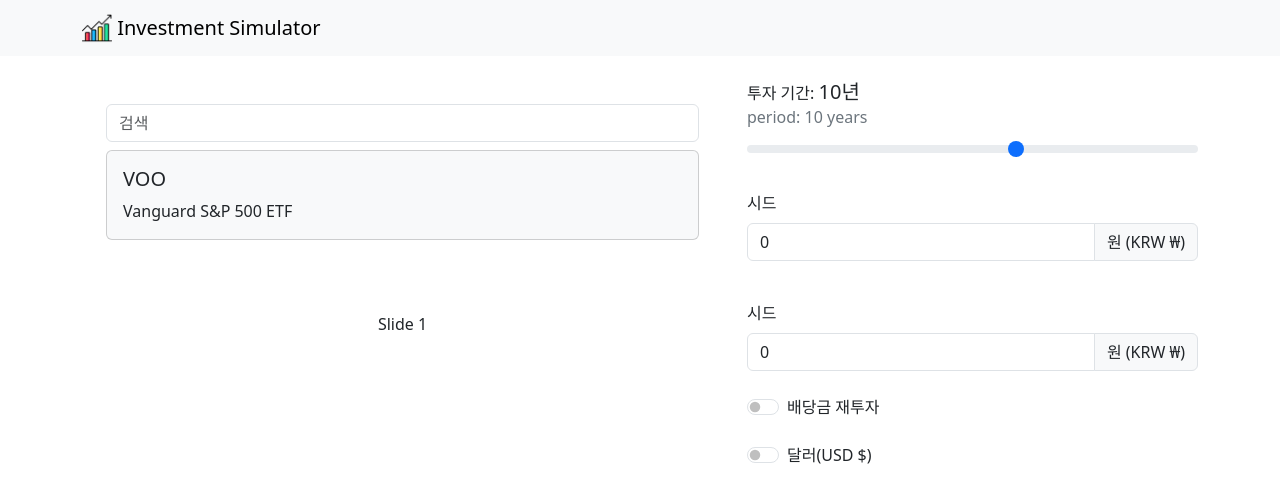
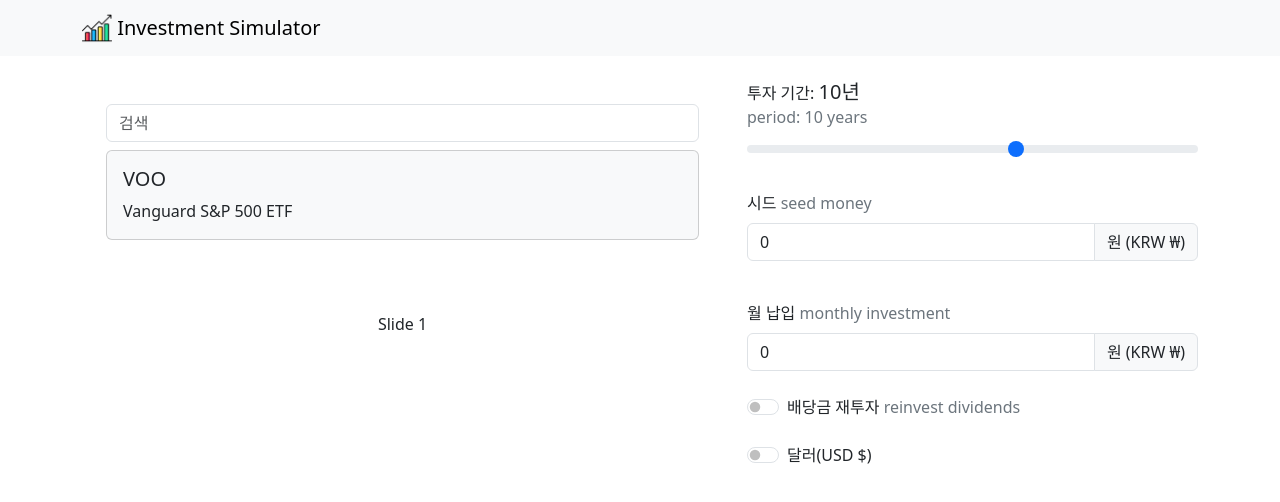
Before and after one commit to seungtoctoc/investment-simulator-client, a React (Vite) app: page / in a window 1280 px wide. Shown: the top 502 px of the page. Built offline with nearby package versions, Linux system fonts and the light colour scheme.

Commit message:
refactor: seperate checkform component

```diff
--- a/src/components/SimulationTab.jsx
+++ b/src/components/SimulationTab.jsx
@@ -8,7 +8,7 @@ export default function SimulationTab() {
   const [period, setPeriod] = useState(10);
   const [seed, setSeed] = useState(0);
   const [monthly, setMonthly] = useState(0);
-  const [isReinvestment, setIsReinvestment] = useState(false);
+  const [isReinvest, setIsReinvest] = useState(false);
   const [isDollar, setIsDollar] = useState(false);
 
   useEffect(() => {
@@ -17,9 +17,9 @@ export default function SimulationTab() {
     console.log('period: ' + period);
     console.log('seed: ' + seed);
     console.log('monthly: ' + monthly);
-    console.log('isReinvestment: ' + isReinvestment);
+    console.log('isReinvest: ' + isReinvest);
     console.log('isDallor: ' + isDollar);
-  }, [symbol, period, seed, monthly, isReinvestment, isDollar]);
+  }, [symbol, period, seed, monthly, isReinvest, isDollar]);
 
   return (
     <div>
@@ -29,7 +29,7 @@ export default function SimulationTab() {
         setPeriod={setPeriod}
         setSeed={setSeed}
         setMonthly={setMonthly}
-        setIsReinvestment={setIsReinvestment}
+        setIsReinvest={setIsReinvest}
         isDollar={isDollar}
         setIsDollar={setIsDollar}
       />
--- a/src/components/SimulationTab/AssetSetting.jsx
+++ b/src/components/SimulationTab/AssetSetting.jsx
@@ -14,7 +14,7 @@ export default function AssetSetting(props) {
   const setPeriod = props.setPeriod;
   const setSeed = props.setSeed;
   const setMonthly = props.setMonthly;
-  const setIsReinvestment = props.setIsReinvestment;
+  const setIsReinvest = props.setIsReinvest;
   const isDollar = props.isDollar;
   const setIsDollar = props.setIsDollar;
 
@@ -31,7 +31,7 @@ export default function AssetSetting(props) {
             setPeriod={setPeriod}
             setSeed={setSeed}
             setMonthly={setMonthly}
-            setIsReinvestment={setIsReinvestment}
+            setIsReinvest={setIsReinvest}
             isDollar={isDollar}
             setIsDollar={setIsDollar}
           />
--- a/src/components/SimulationTab/AssetSetting/AssetTermSetting.jsx
+++ b/src/components/SimulationTab/AssetSetting/AssetTermSetting.jsx
@@ -1,32 +1,20 @@
 import React, { useEffect, useState } from 'react';
 
-import Form from 'react-bootstrap/Form';
-import InputGroup from 'react-bootstrap/InputGroup';
-
-import { convertNumberToKorean } from '../../../utils/convert.js';
 import PeriodPicking from './AssetTermSetting/PeriodPicking.jsx';
 import InputMoney from './AssetTermSetting/InputMoney.jsx';
+import CheckForm from './AssetTermSetting/checkForm.jsx';
 
 export default function AssetTermSetting(props) {
   const period = props.period;
   const setPeriod = props.setPeriod;
   const setSeed = props.setSeed;
   const setMonthly = props.setMonthly;
-  const setIsReinvestment = props.setIsReinvestment;
+  const setIsReinvest = props.setIsReinvest;
   const isDollar = props.isDollar;
   const setIsDollar = props.setIsDollar;
 
-  const [seedText, setSeedText] = useState('');
-  const [seedError, setSeedError] = useState(false);
-  const [formattedSeed, setFormattedSeed] = useState(0);
-
-  const [monthlyText, setMonthlyText] = useState('');
-  const [monthlyError, setMonthlyError] = useState(false);
-  const [formattedMonthly, setFormattedMonthly] = useState(0);
-
   const [forexText, setForexText] = useState('원 (KRW ₩)');
 
-  const periods = [1, 2, 5, 10, 20, 30];
   useEffect(() => {
     console.log('effect');
     if (isDollar) {
@@ -39,30 +27,24 @@ export default function AssetTermSetting(props) {
   return (
     <div>
       <PeriodPicking period={period} setPeriod={setPeriod} />
-
-      <InputMoney title='시드' setMoney={setSeed} forexText={forexText} />
-
-      <InputMoney title='월 납입' setMoney={setMonthly} forexText={forexText} />
-
-      <Form.Check
-        className='mt-4'
-        type='switch'
-        id='isReinvestment'
-        label='배당금 재투자'
-        onChange={(e) => {
-          setIsReinvestment(e.target.checked);
-        }}
+      <InputMoney
+        title='시드'
+        subTitle='seed money'
+        setMoney={setSeed}
+        forexText={forexText}
       />
-
-      <Form.Check
-        className='mt-4'
-        type='switch'
-        id='isDollar'
-        label='달러(USD $)'
-        onChange={(e) => {
-          setIsDollar(e.target.checked);
-        }}
+      <InputMoney
+        title='월 납입'
+        subTitle='monthly investment'
+        setMoney={setMonthly}
+        forexText={forexText}
       />
+      <CheckForm
+        title='배당금 재투자'
+        subTitle='reinvest dividends'
+        setFunction={setIsReinvest}
+      />
+      <CheckForm title='달러(USD $)' setFunction={setIsDollar} />
     </div>
   );
 }
--- /dev/null
+++ b/src/components/SimulationTab/AssetSetting/AssetTermSetting/CheckForm.jsx
@@ -0,0 +1,27 @@
+import React from 'react';
+
+import Form from 'react-bootstrap/Form';
+
+export default function CheckForm(props) {
+  const title = props.title;
+  const subTitle = props.subTitle;
+  const setFunction = props.setFunction;
+
+  return (
+    <>
+      <Form.Check
+        className='mt-4'
+        type='switch'
+        label={
+          <>
+            {title}
+            <span className='text-secondary'> {subTitle}</span>
+          </>
+        }
+        onChange={(e) => {
+          setFunction(e.target.checked);
+        }}
+      />
+    </>
+  );
+}
--- a/src/components/SimulationTab/AssetSetting/AssetTermSetting/InputMoney.jsx
+++ b/src/components/SimulationTab/AssetSetting/AssetTermSetting/InputMoney.jsx
@@ -6,6 +6,7 @@ import { convertNumberToKorean } from '../../../../utils/convert.js';
 
 export default function InputMoney(props) {
   const title = props.title;
+  const subTitle = props.subTitle;
   const forexText = props.forexText;
   const setMoney = props.setMoney;
 
@@ -15,7 +16,10 @@ export default function InputMoney(props) {
 
   return (
     <>
-      <Form.Label className='mt-4'>시드</Form.Label>
+      <Form.Label className='mt-4'>
+        {title}
+        <span className='text-secondary'> {subTitle}</span>
+      </Form.Label>
       <InputGroup className=''>
         <Form.Control
           value={formattedMoney}
@@ -39,7 +43,7 @@ export default function InputMoney(props) {
       </InputGroup>
       <p
         className={
-          isNumber ? 'text-end text-body-secondary' : 'text-end text-danger'
+          isNumber ? 'text-end text-secondary' : 'text-end text-danger'
         }
       >
         {text}
```
